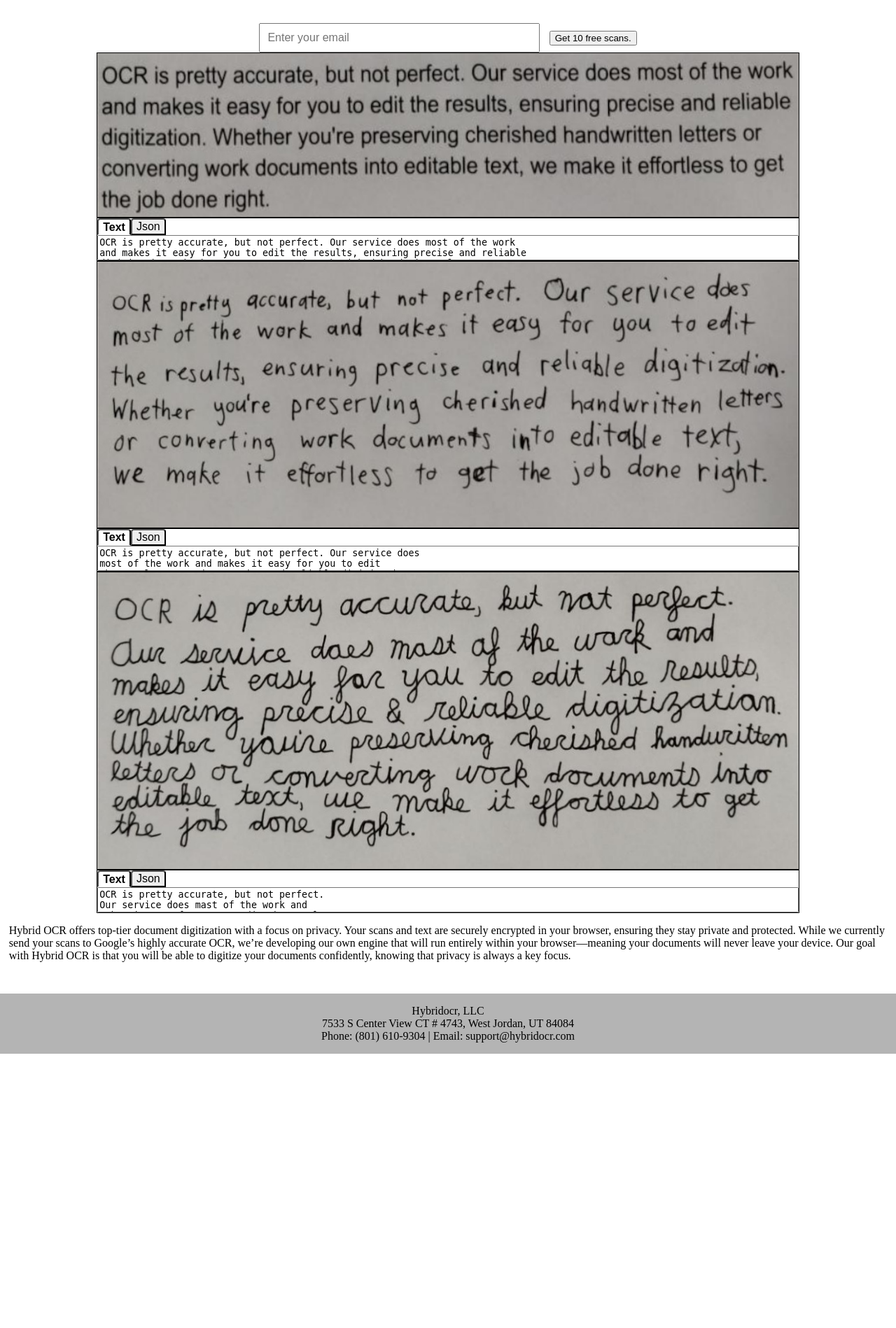
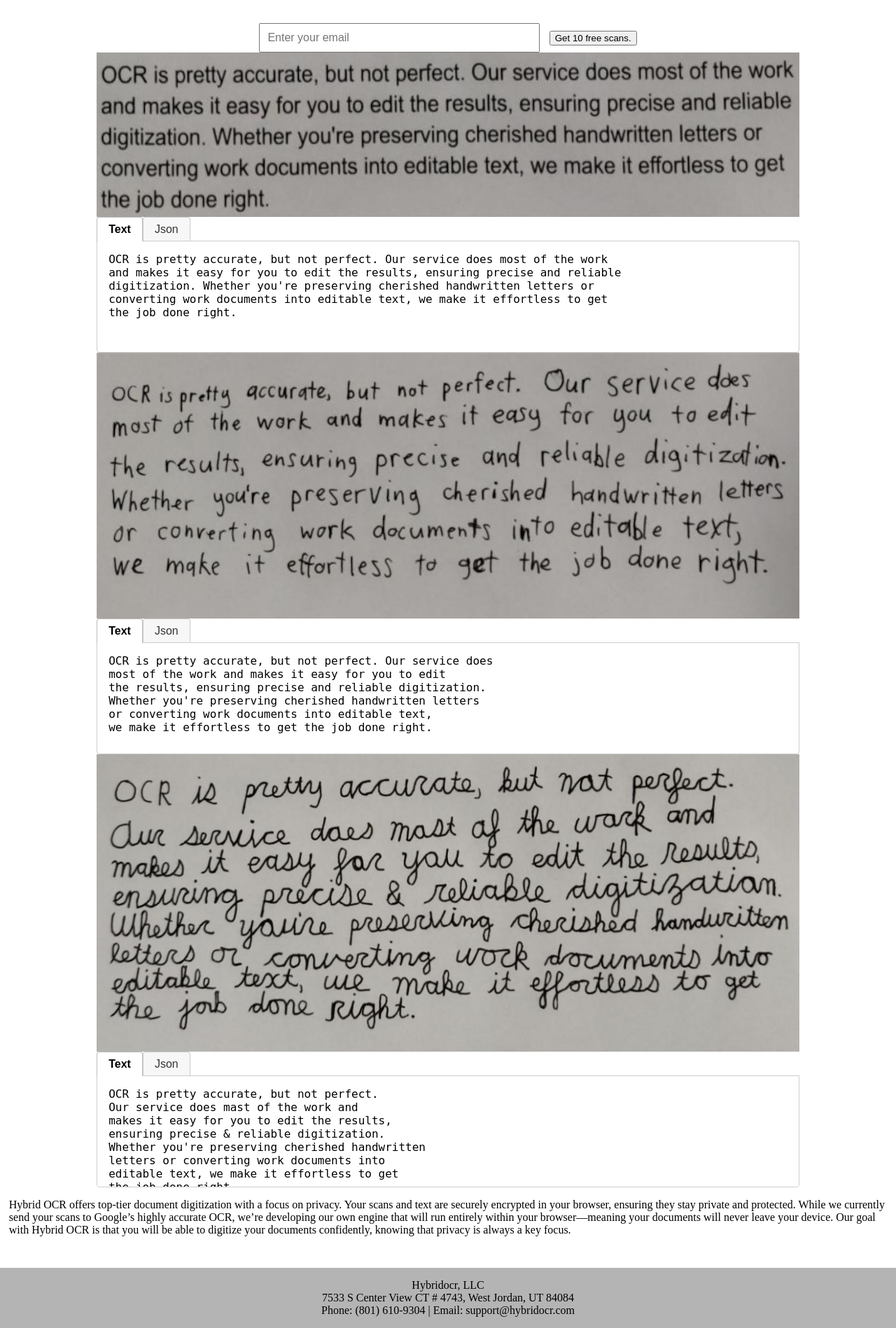
Before and after one commit to ezekielnewren/hybridocr, a Python web app: template website/templates/index.html in a window 1280 px wide. Shown: the part 72-1970 px from the top of the page at 70% size. Before the commit the page ends 1578 px from the top, so only its background shows below. Run offline with Jinja, Linux system fonts and the light colour scheme; the template is opened without the code that fills it, so the values that code supplies are empty.

Commit message:
restore the previous tab aesthetic

```diff
--- a/website/static/css/style.css
+++ b/website/static/css/style.css
@@ -42,7 +42,7 @@
   display: flex;
   flex-direction: column;
   flex: 1;
-  border: 1px solid black;
+  /*border: 1px solid black;*/
 }
 
 .showcase-text textarea {
@@ -64,20 +64,47 @@
 
 .tab-button-container {
   display: flex;
+  justify-content: flex-start;
   flex-direction: row;
-  margin-bottom: 0;
+  align-items: stretch;
+  gap: 0;
+  margin: 0;
 }
 
 .tab-button {
-  background-color: #eeeeee;
-  color: black;
+  background-color: #f7f7f7;
+  color: #333;
+  border: 1px solid #ccc;
+  border-bottom: none;
   border-radius: 4px 4px 0 0;
+  padding: 8px 16px;
   font-size: 1rem;
-  transition: background-color 0.3s ease;
+  font-weight: 500;
+  transition: all 0.3s ease;
+}
+
+.tab-button:hover {
+  background-color: #e6e6e6;
+  color: #000;
 }
 
 .tab-button.active {
   background-color: white;
-  border-bottom: 1px solid white;
+  color: #000;
   font-weight: bold;
+  border: 1px solid #bbb;
+  border-bottom: none;
+  z-index: 0;
 }
+
+.showcase-text textarea {
+  width: 100%;
+  min-height: 20vh;
+  border: 1px solid #ccc;
+  border-radius: 0 0 4px 4px;
+  padding: 1rem;
+  font-size: 1rem;
+  box-sizing: border-box;
+  margin-top: -1px;
+  resize: none;
+}
--- a/website/templates/_header.html
+++ b/website/templates/_header.html
@@ -35,6 +35,7 @@
         align-items: center;
         font-size: 1.5em;
         height: {{ banner_height }};
+        z-index: 5;
     }
     {% endif %}
     .navbar {
--- a/website/templates/tryitout.html
+++ b/website/templates/tryitout.html
@@ -47,7 +47,7 @@
                 <button class="tab-button active" data-tab="text">Text</button>
                 <button class="tab-button" data-tab="json">Json</button>
             </div>
-            <textarea class="tab-display" readonly>
+            <textarea readonly>
                 No data yet.
             </textarea>
         </div>
```
